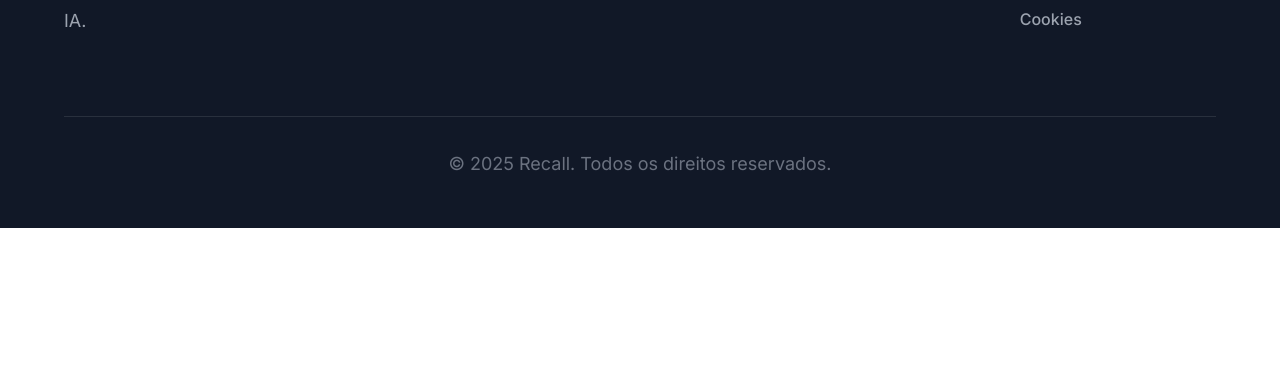
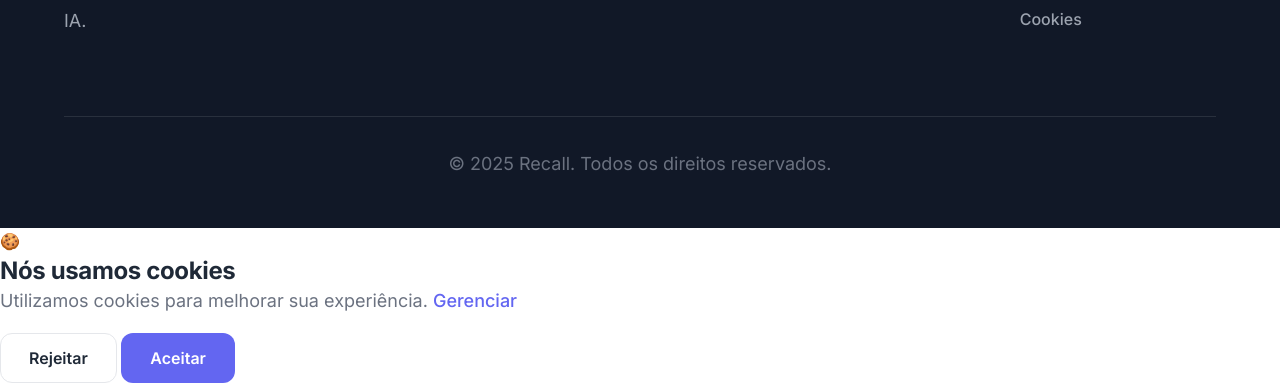
Before and after one commit to RD1707/recall, a plain HTML site: page frontend/public/index.html in a window 1280 px wide. Shown: the part 2687-3070 px from the top of the page. Before the commit the page ends 2915 px from the top, so only its background shows below. Drawn offline with Linux system fonts and the light colour scheme.

Commit message:
Banner de cookies

```diff
--- a/frontend/public/index.html
+++ b/frontend/public/index.html
@@ -6,6 +6,7 @@
     <meta name="viewport" content="width=device-width, initial-scale=1.0">
     <title>Recall - Estude de forma mais inteligente com Flashcards de IA</title>
     <link rel="stylesheet" href="css/landing.css">
+    <link rel="stylesheet" href="cookies.css">
     <link rel="preconnect" href="https://fonts.googleapis.com">
     <link rel="preconnect" href="https://fonts.gstatic.com" crossorigin>
     <link href="https://fonts.googleapis.com/css2?family=Inter:wght@300;400;500;600;700&display=swap" rel="stylesheet">
@@ -198,5 +199,20 @@
 
     <script src="js/landing.js"></script>
 </body>
-
+<script src="js/landing.js"></script>
+<script src="cookies.js"></script>
+<div class="cookie-banner" id="cookieBanner">
+    <div class="cookie-content">
+        <div class="cookie-icon">🍪</div>
+        <div class="cookie-text">
+            <h3>Nós usamos cookies</h3>
+            <p>Utilizamos cookies para melhorar sua experiência. <a href="#" onclick="showPreferences()">Gerenciar</a></p>
+        </div>
+        <div class="cookie-actions">
+            <button class="btn btn-secondary" onclick="rejectCookies()">Rejeitar</button>
+            <button class="btn btn-primary" onclick="acceptAllCookies()">Aceitar</button>
+        </div>
+    </div>
+</div>
+</body>
 </html>
```
